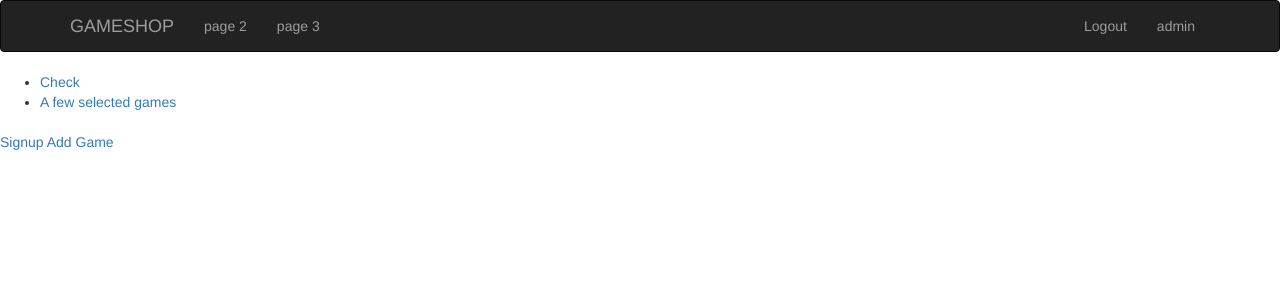
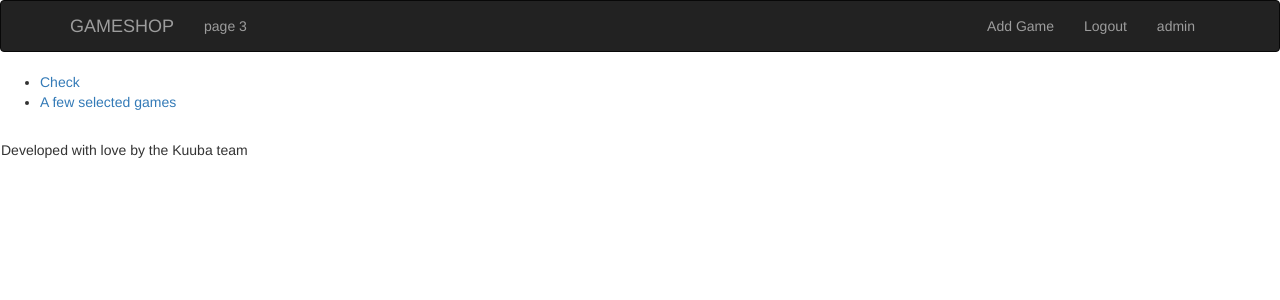
Before and after one commit to khenriksson/wsd-gameshop, a Django app: page /webshop/ in a window 1280 px wide. Shown: the top 300 px of the page. Run offline with Django 3.2, Linux system fonts and the light colour scheme; a user stored in the database is signed in; data comes from the database, SQL or seed files in the repository; both versions use the stored data as it was after the commit; some libraries are stand-ins or nearby versions.

Commit message:
Footer added without any real CSS applied

```diff
--- a/webshop/forms.py
+++ b/webshop/forms.py
@@ -12,7 +12,6 @@ class SignUpForm(UserCreationForm):
 
 class AddGameForm(forms.ModelForm):
     purchases = forms.IntegerField(widget=forms.HiddenInput(), initial='0', required=False)
-    #developer = forms.ForeignKey(User)
     game_url = forms.URLField(label='Your game URL',initial='http://', required=True)
     price = forms.FloatField(label='Game price', required=False)
     game_title = forms.CharField(label='Game name', max_length=50, required=True)
--- /dev/null
+++ b/webshop/templates/registration/logged_out.html
@@ -0,0 +1,4 @@
+{% block content %}
+<p>Pity to see you go, but welcome back!</p>
+<a href="{% url 'login'%}">Click here to login again.</a>
+{% endblock %}
--- a/webshop/templates/webshop/addgame.html
+++ b/webshop/templates/webshop/addgame.html
@@ -1,5 +1,5 @@
 {% block content %}
-<h2>Sign up</h2>
+<h2>Add game</h2>
 <form method="post">
   {% csrf_token %} {{ form.as_p }}
   <button type="submit">Sign up</button>
--- a/webshop/templates/webshop/index.html
+++ b/webshop/templates/webshop/index.html
@@ -15,11 +15,7 @@
 
     <div class="collapse navbar-collapse" id="topNavBar">
       <ul class="nav navbar-nav navbar-left">
-        <li>
-          <a href="#">
-            <span>page 2</span>
-          </a>
-        </li>
+
         <li>
           <a href="#">
             <span>page 3</span>
@@ -29,7 +25,11 @@
       <ul class="nav navbar-nav navbar-right">
         <li class="">
             {% if user.is_authenticated %}
-
+            <li>
+          <a href="/webshop/addgame/">
+            <span>Add Game</span>
+          </a>
+        </li>
      <li><a href="{% url 'logout'%}?next={{request.path}}">Logout</a></li>
      <li><a href="#"><span> {{ user.get_username }}</span></a></li>
      {% else %}
@@ -60,5 +60,9 @@
     {% endfor %}
   </ul>
 </div>
-<a href="/webshop/signup/"> Signup</a>
-<a href="/webshop/addgame/"> Add Game</a>
+
+<footer class="footer">
+    <div class="navbar fixed-bottom">
+    <h5>Developed with love by the Kuuba team</h2>
+        </div>
+</footer>
--- a/webshop/views.py
+++ b/webshop/views.py
@@ -35,10 +35,10 @@ def signup(request):
     if request.method == 'POST':
         form = SignUpForm(request.POST)
         if form.is_valid():
-            form.save()
+            user = form.save()
             username = form.cleaned_data.get('username')
             #raw_password = form.cleaned_data.get('password1')
-            user = authenticate(username=username) # insert password=raw_password here
+
             login(request, user)
             return redirect('index')
     else:
```
Also changed, not shown: webshop/static/webshop/style.css (+3 -4 lines), db.sqlite3, webshop/templates/registration/logout.html (deleted).
